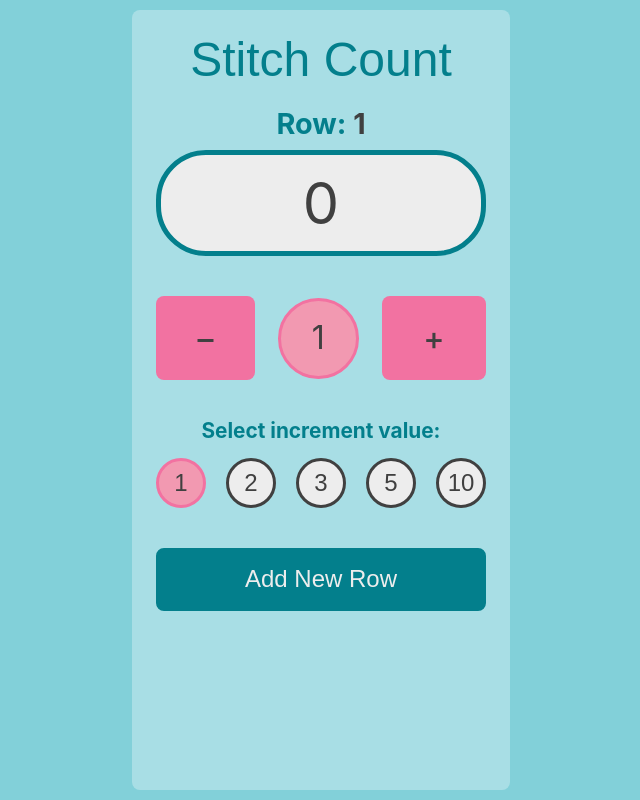
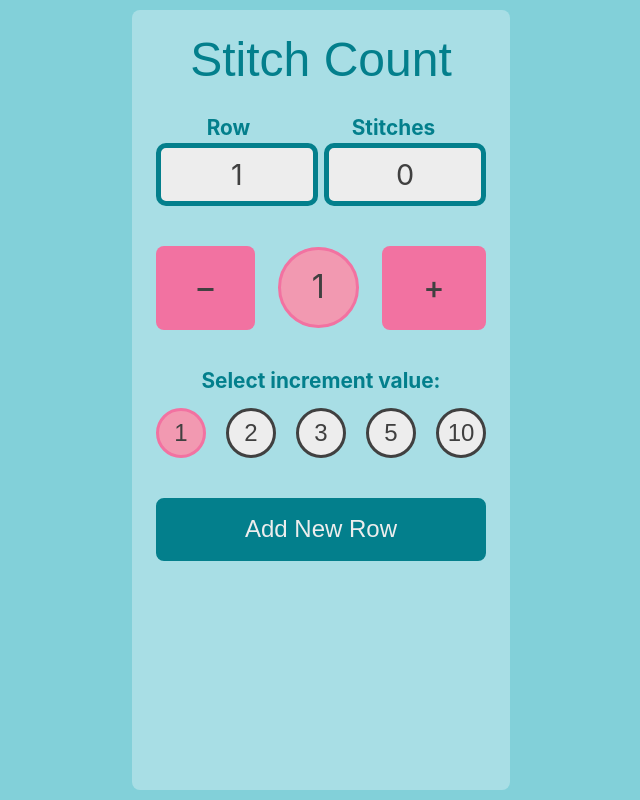
Before and after one commit to mmolli55/Stitch-Count, a React (Vite) app: page / in a window 1280 px wide. Shown: the whole page, without its empty margins (319-959 px from the left). Built offline with nearby package versions, Linux system fonts and the light colour scheme; the HTML template or start-up script is replaced by a standard one; a web font is replaced by a local one.

Commit message:
updated row count display

```diff
--- a/src/App.jsx
+++ b/src/App.jsx
@@ -114,9 +114,20 @@ function App() {
   return (
     <>
       <h1 className="title poetsen-one-regular">Stitch Count</h1>
-      <p className="row-number-display">Row: <span id="row-num-value">{project.currentRow}</span></p>
-      <div className="count-container">
-        <span className="count-display">{project.currentCount}</span>
+
+      <div id="labels-container">
+        <p className="label">Row</p>
+        <p className="label">Stitches</p>
+      </div>
+
+      <div id="counts-container">
+        <div className="count-container">
+          <span id="current-row-display">{project.currentRow}</span>
+        </div>
+
+        <div className="count-container">
+          <span id="current-stitch-display">{project.currentCount}</span>
+        </div>
       </div>
 
       <div className="button-container">
--- a/src/index.css
+++ b/src/index.css
@@ -48,16 +48,32 @@ body {
 
 /* Positioning Containers */
 
+#labels-container {
+  display: flex;
+  justify-content: space-around;
+  margin-top: 25px;
+}
+
+.label {
+  font-size: 1.3em;
+  color:#037F8C;
+  font-weight: bold;
+  margin: 0;
+}
+
+#counts-container {
+  display: flex;
+  justify-content: space-between;
+  font-size: 1.8em;
+}
+
 .count-container {
-  font-size: 1.8em;
   background-color: #ededed;
-  border-radius: 50px;
+  border-radius: 10px;
   border: 5px solid #037F8C;
   padding: 5px;
-}
-
-.count-display {
-  font-size: 2em;
+  display: inline-block;
+  width: 43%;
 }
 
 .button-container {
```
